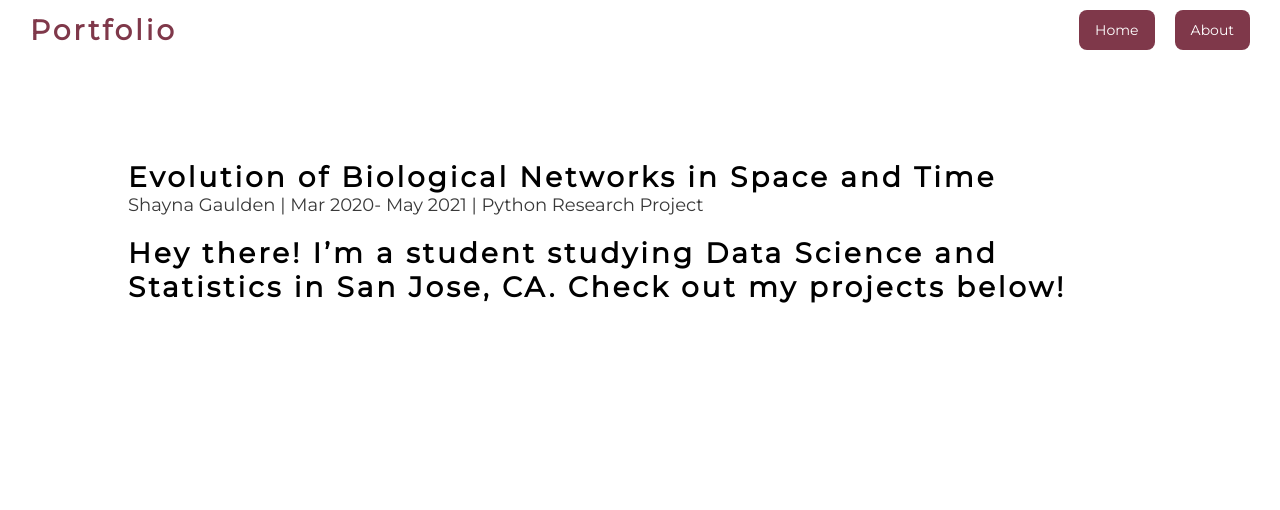
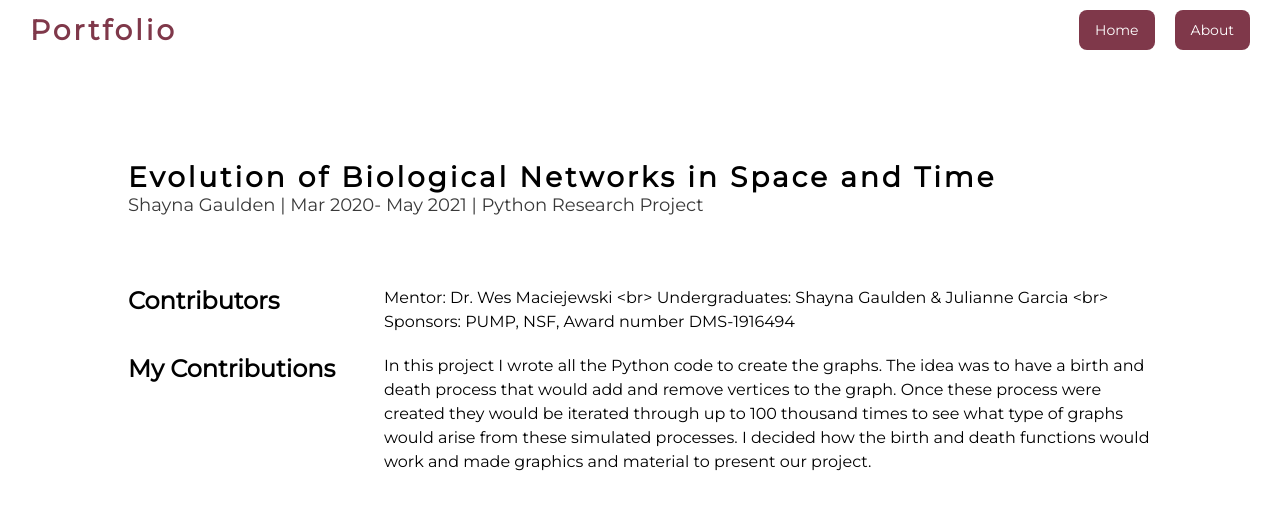
Before and after one commit to shayna-gaulden/portfolio, a React (Create React App) app: page /evolution-biologicial-networks in a window 1280 px wide. Shown: the top 510 px of the page. Built offline with nearby package versions, Linux system fonts and the light colour scheme.

Commit message:
secton component created and utilized in project 1

```diff
--- a/src/App.css
+++ b/src/App.css
@@ -104,3 +104,37 @@
   height: 250px;
   border: 1px solid #000000;
 }
+
+.section-container {
+  display: flex;
+  margin-left: 10%;
+  margin-right: 10%;
+  flex-direction: row;
+  flex-wrap: nowrap;
+}
+.left {
+  display: flex;
+  width: 25%;
+  flex: 1;
+}
+.right {
+  display: flex;
+  width: 75%;
+}
+.section-gallery {
+  display: flex;
+  flex-direction: column;
+  gap: 20px;
+  padding-top: 60px;
+}
+.section-title {
+  font-family: 'Montserrat', sans-serif;
+  font-size: 24px;
+  font-weight: 600;
+}
+.section-body {
+  font-family: 'Montserrat', sans-serif;
+  font-size: 16px;
+  font-weight: 400;
+  line-height: 1.5;
+}
--- a/src/assets/projdata.js
+++ b/src/assets/projdata.js
@@ -8,3 +8,14 @@ export const ProjectData = [
         link:'/evolution-biologicial-networks'
     }
 ]
+
+export const EvoBioNetworkData = [
+    {
+        title: "Contributors",
+        body: "Mentor: Dr. Wes Maciejewski <br> Undergraduates: Shayna Gaulden & Julianne Garcia <br> Sponsors: PUMP, NSF, Award number DMS-1916494"
+    },
+    {
+        title: "My Contributions",
+        body: "In this project I wrote all the Python code to create the graphs. The idea was to have a birth and death process that would add and remove vertices to the graph. Once these process were created they would be iterated through up to 100 thousand times to see what type of graphs would arise from these simulated processes. I decided how the birth and death functions would work and made graphics and material to present our project."
+    }
+]
--- /dev/null
+++ b/src/components/section.js
@@ -0,0 +1,20 @@
+import React from "react";
+
+const Section = ({title,body}) => {
+    return (
+        <div className="section-container">
+            <div className="left">
+                <header className="section-title">
+                    {title}
+                </header>
+            </div>
+            <div className="right">
+                <body className="section-body">
+                    {body}
+                </body>
+            </div>
+        </div>
+    );
+}
+
+export default Section;
--- a/src/pages/projects/evo-bio-networks.js
+++ b/src/pages/projects/evo-bio-networks.js
@@ -1,6 +1,8 @@
 import React from "react";
 import Nav from "../../components/nav";
 import Title from "../../components/title";
+import Section from "../../components/section";
+import { EvoBioNetworkData } from "../../assets/projdata";
 
 const EvoBioNetwork = () => {
     return(
@@ -10,10 +12,13 @@ const EvoBioNetwork = () => {
                 title={"Evolution of Biological Networks in Space and Time"}
                 subtitle={"Shayna Gaulden | Mar 2020- May 2021 | Python Research Project"}
             />
-            <div className="title-container">
-                <header className="title">
-                Hey there! I’m a student studying Data Science and Statistics in San Jose, CA. Check out my projects below!
-                </header>
+            <div className="section-gallery">
+            {
+                EvoBioNetworkData.map(el => {
+                    return <Section title={el.title}
+                        body={el.body} />
+                })
+            }
             </div>
         </div>
     )
```
